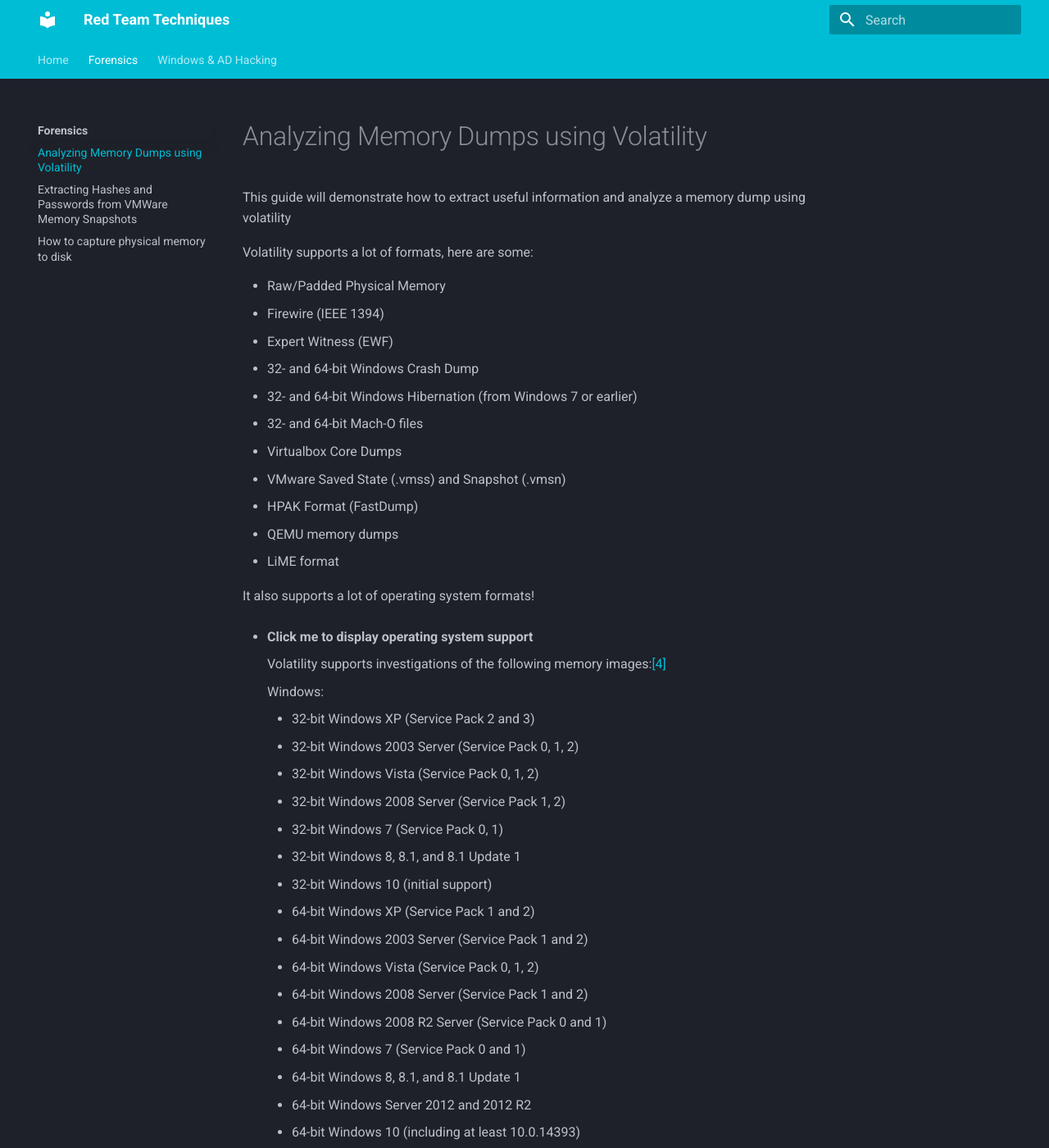
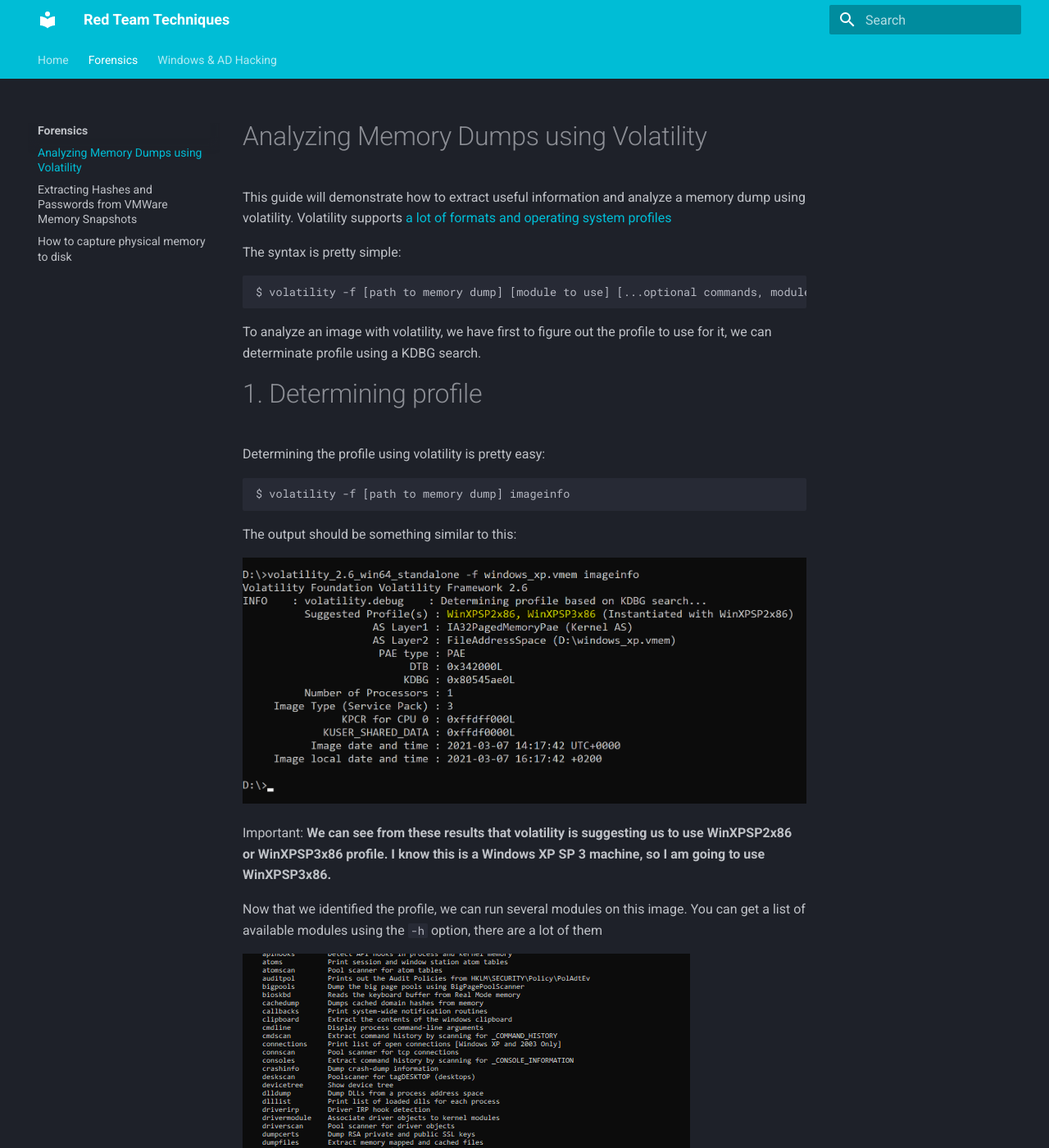
Before and after one commit to redteamtechniques/redteamtechniques.github.io, an MkDocs documentation site: the page built from docs/Forensics/Analyzing Memory Dumps using Volatility.md, in a window 1280 px wide and 1400 px high. Shown: the whole window at 82% size. Built offline with MkDocs 1.6.1 and Material for MkDocs 9.7.7, drawn with Linux system fonts in a browser that asks for light colours; comment, search, counter and statistics services are not loaded; some of the changed text lies outside the part shown.

Commit message:
Update Analyzing Memory Dumps using Volatility.md

````diff
--- a/docs/Forensics/Analyzing Memory Dumps using Volatility.md
+++ b/docs/Forensics/Analyzing Memory Dumps using Volatility.md
@@ -1,72 +1,8 @@
 # Analyzing Memory Dumps using Volatility
 
-This guide will demonstrate how to extract useful information and analyze a memory dump using volatility
+This guide will demonstrate how to extract useful information and analyze a memory dump using volatility. Volatility supports [a lot of formats and operating system profiles](https://en.wikipedia.org/wiki/Volatility_(software))
 
-Volatility supports a lot of formats, here are some:
-
-- Raw/Padded Physical Memory
-- Firewire (IEEE 1394)
-- Expert Witness (EWF)
-- 32- and 64-bit Windows Crash Dump
-- 32- and 64-bit Windows Hibernation (from Windows 7 or earlier)
-- 32- and 64-bit Mach-O files
-- Virtualbox Core Dumps
-- VMware Saved State (.vmss) and Snapshot (.vmsn)
-- HPAK Format (FastDump)
-- QEMU memory dumps
-- LiME format
-
-It also supports a lot of operating system formats!
-
-- **Click me to display operating system support**
-
-    Volatility supports investigations of the following memory images:[[4]](https://en.wikipedia.org/wiki/Volatility_(memory_forensics)#cite_note-4)
-
-    Windows:
-
-    - 32-bit Windows XP (Service Pack 2 and 3)
-    - 32-bit Windows 2003 Server (Service Pack 0, 1, 2)
-    - 32-bit Windows Vista (Service Pack 0, 1, 2)
-    - 32-bit Windows 2008 Server (Service Pack 1, 2)
-    - 32-bit Windows 7 (Service Pack 0, 1)
-    - 32-bit Windows 8, 8.1, and 8.1 Update 1
-    - 32-bit Windows 10 (initial support)
-    - 64-bit Windows XP (Service Pack 1 and 2)
-    - 64-bit Windows 2003 Server (Service Pack 1 and 2)
-    - 64-bit Windows Vista (Service Pack 0, 1, 2)
-    - 64-bit Windows 2008 Server (Service Pack 1 and 2)
-    - 64-bit Windows 2008 R2 Server (Service Pack 0 and 1)
-    - 64-bit Windows 7 (Service Pack 0 and 1)
-    - 64-bit Windows 8, 8.1, and 8.1 Update 1
-    - 64-bit Windows Server 2012 and 2012 R2
-    - 64-bit Windows 10 (including at least 10.0.14393)
-    - 64-bit Windows Server 2016 (including at least 10.0.14393.0)
-
-    Mac OSX:
-
-    - 32-bit 10.5.x Leopard (the only 64-bit 10.5 is Server, which isn't supported)
-    - 32-bit 10.6.x Snow Leopard
-    - 32-bit 10.7.x Lion
-    - 64-bit 10.6.x Snow Leopard
-    - 64-bit 10.7.x Lion
-    - 64-bit 10.8.x Mountain Lion
-    - 64-bit 10.9.x Mavericks
-    - 64-bit 10.10.x Yosemite
-    - 64-bit 10.11.x El Capitan
-    - 64-bit 10.12.x Sierra
-    - 64-bit 10.13.x High Sierra
-    - 64-bit 10.14.x Mojave
-    - 64-bit 10.15.x Catalina
-
-    Linux:
-
-    - 32-bit Linux kernels 2.6.11 to 5.5
-    - 64-bit Linux kernels 2.6.11 to 5.5
-    - OpenSuSE, Ubuntu, Debian, CentOS, Fedora, Mandriva, etc.
-
-    Source: Wikipedia
-
-The syntax of volatility is pretty simple:
+The syntax is pretty simple:
 
 ```jsx
 $ volatility -f [path to memory dump] [module to use] [...optional commands, module specific]
````
